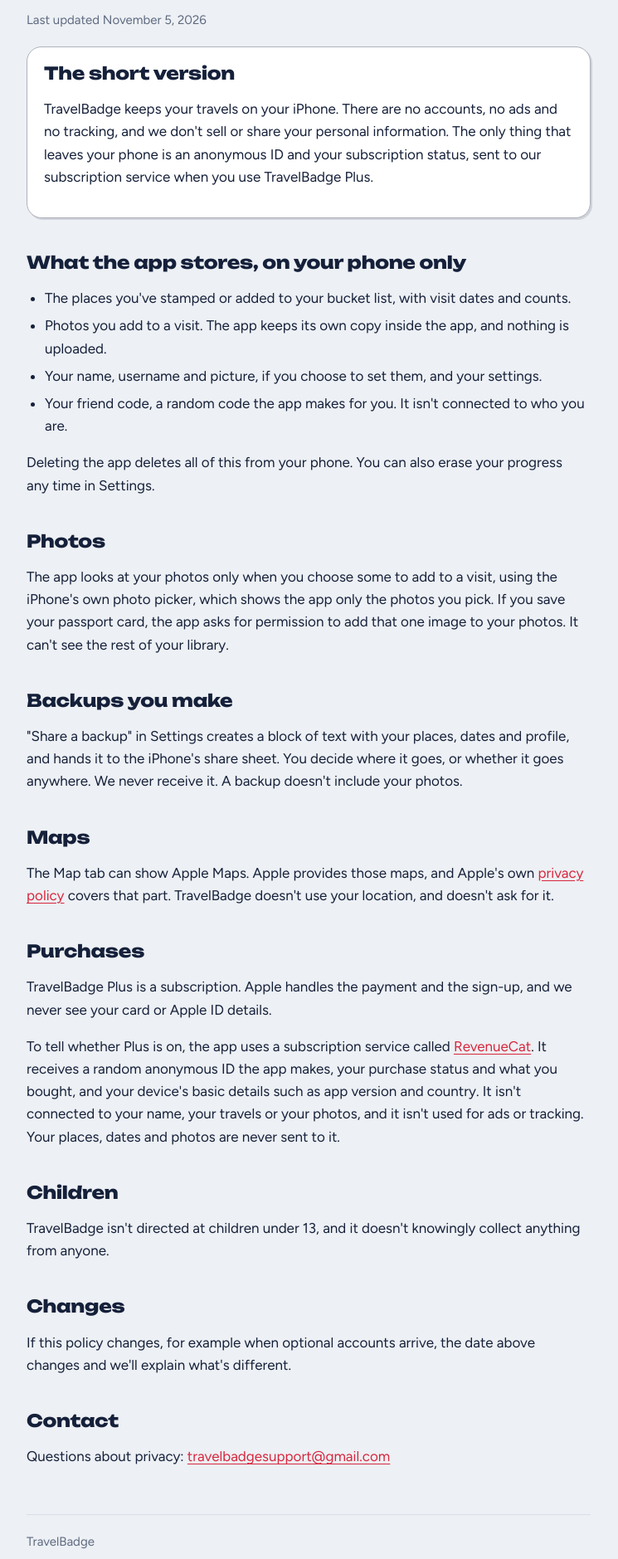
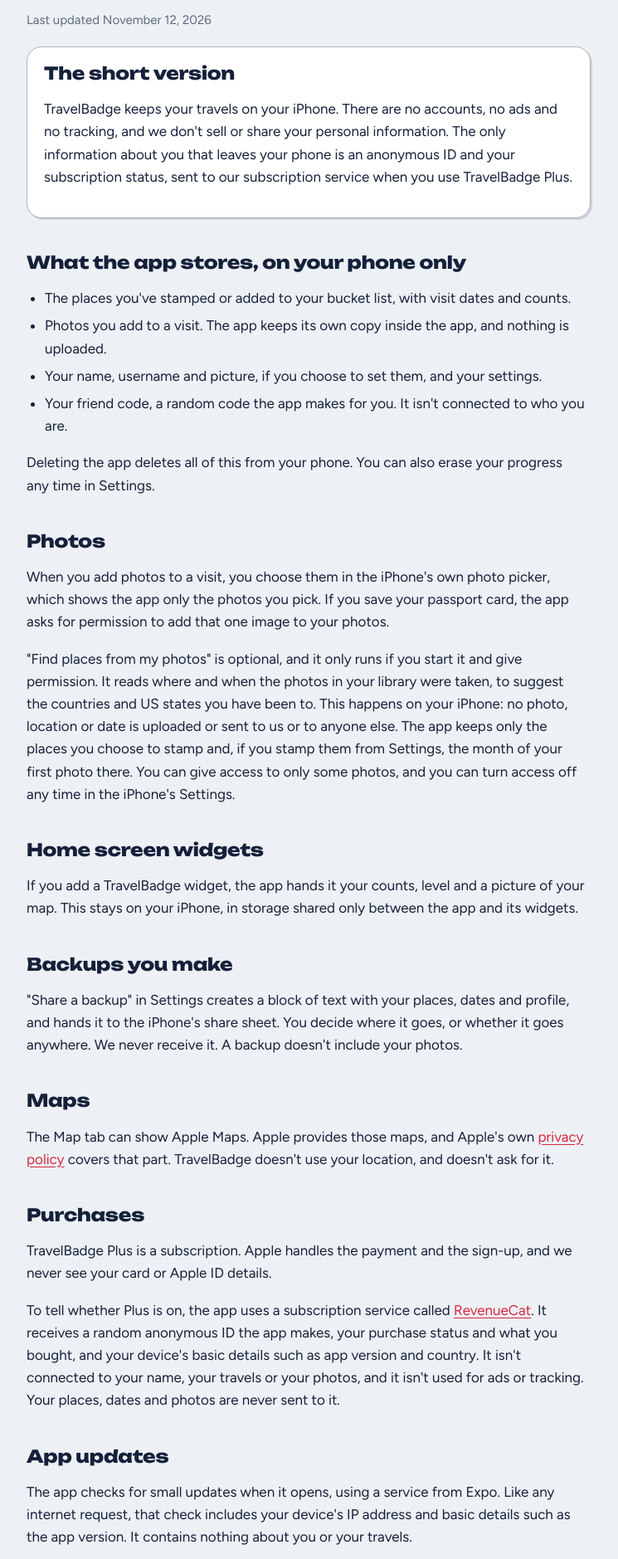
Before and after one commit to travelbadge-app/travelbadge-app.github.io, a plain HTML site: page privacy.html in a window 1280 px wide. Shown: the part 161-2040 px from the top of the page at 83% size, without its empty margins (268-1013 px from the left). Drawn offline with Linux system fonts and the light colour scheme.

Commit message:
Privacy: describe photo import, widgets and app updates; add refunds and data credits
Co-Authored-By: Claude Fable 5.2 <noreply@anthropic.com>

```diff
--- a/privacy.html
+++ b/privacy.html
@@ -17,11 +17,11 @@
 
   <main>
     <h1>Privacy policy</h1>
-    <p class="updated">Last updated November 5, 2026</p>
+    <p class="updated">Last updated November 12, 2026</p>
 
     <div class="box">
       <h2>The short version</h2>
-      <p>TravelBadge keeps your travels on your iPhone. There are no accounts, no ads and no tracking, and we don't sell or share your personal information. The only thing that leaves your phone is an anonymous ID and your subscription status, sent to our subscription service when you use TravelBadge Plus.</p>
+      <p>TravelBadge keeps your travels on your iPhone. There are no accounts, no ads and no tracking, and we don't sell or share your personal information. The only information about you that leaves your phone is an anonymous ID and your subscription status, sent to our subscription service when you use TravelBadge Plus.</p>
     </div>
 
     <h2>What the app stores, on your phone only</h2>
@@ -34,7 +34,11 @@
     <p>Deleting the app deletes all of this from your phone. You can also erase your progress any time in Settings.</p>
 
     <h2>Photos</h2>
-    <p>The app looks at your photos only when you choose some to add to a visit, using the iPhone's own photo picker, which shows the app only the photos you pick. If you save your passport card, the app asks for permission to add that one image to your photos. It can't see the rest of your library.</p>
+    <p>When you add photos to a visit, you choose them in the iPhone's own photo picker, which shows the app only the photos you pick. If you save your passport card, the app asks for permission to add that one image to your photos.</p>
+    <p>"Find places from my photos" is optional, and it only runs if you start it and give permission. It reads where and when the photos in your library were taken, to suggest the countries and US states you have been to. This happens on your iPhone: no photo, location or date is uploaded or sent to us or to anyone else. The app keeps only the places you choose to stamp and, if you stamp them from Settings, the month of your first photo there. You can give access to only some photos, and you can turn access off any time in the iPhone's Settings.</p>
+
+    <h2>Home screen widgets</h2>
+    <p>If you add a TravelBadge widget, the app hands it your counts, level and a picture of your map. This stays on your iPhone, in storage shared only between the app and its widgets.</p>
 
     <h2>Backups you make</h2>
     <p>"Share a backup" in Settings creates a block of text with your places, dates and profile, and hands it to the iPhone's share sheet. You decide where it goes, or whether it goes anywhere. We never receive it. A backup doesn't include your photos.</p>
@@ -46,6 +50,9 @@
     <p>TravelBadge Plus is a subscription. Apple handles the payment and the sign-up, and we never see your card or Apple ID details.</p>
     <p>To tell whether Plus is on, the app uses a subscription service called <a href="https://www.revenuecat.com/privacy">RevenueCat</a>. It receives a random anonymous ID the app makes, your purchase status and what you bought, and your device's basic details such as app version and country. It isn't connected to your name, your travels or your photos, and it isn't used for ads or tracking. Your places, dates and photos are never sent to it.</p>
 
+    <h2>App updates</h2>
+    <p>The app checks for small updates when it opens, using a service from Expo. Like any internet request, that check includes your device's IP address and basic details such as the app version. It contains nothing about you or your travels.</p>
+
     <h2>Children</h2>
     <p>TravelBadge isn't directed at children under 13, and it doesn't knowingly collect anything from anyone.</p>
 
@@ -53,7 +60,7 @@
     <p>If this policy changes, for example when optional accounts arrive, the date above changes and we'll explain what's different.</p>
 
     <h2>Contact</h2>
-    <p>Questions about privacy: <a href="mailto:travelbadgesupport@gmail.com">travelbadgesupport@gmail.com</a></p>
+    <p>TravelBadge is made by an independent developer. Questions about privacy, or a request about your data: <a href="mailto:travelbadgesupport@gmail.com">travelbadgesupport@gmail.com</a></p>
   </main>
 
   <footer>TravelBadge</footer>
```
Also changed, not shown: support.html (+8 -2 lines).
